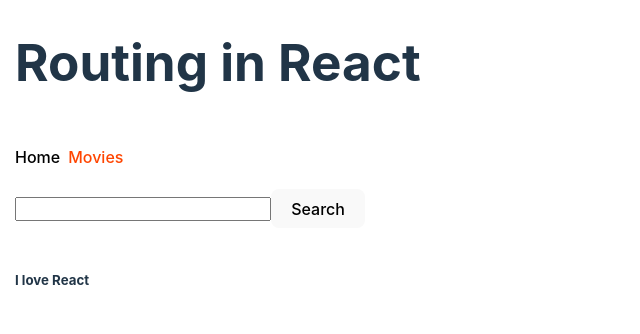
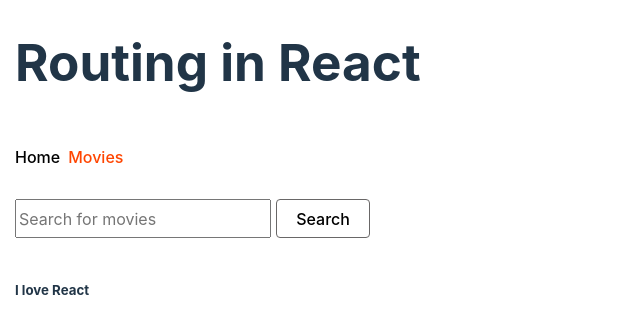
Before and after one commit to Liubov-Pysana/goit-react-hw-05, a React (Vite) app: page /movies in a window 1280 px wide. Shown: the top 334 px of the page, without its empty margins (0-640 px from the left). Built offline with nearby package versions, Linux system fonts and the light colour scheme; no server answers.

Commit message:
fixed MoviePage

```diff
--- a/src/pages/MoviesPage/MoviesPage.jsx
+++ b/src/pages/MoviesPage/MoviesPage.jsx
@@ -1,36 +1,53 @@
-import { Link } from "react-router-dom";
+import { useState, useEffect } from "react";
+import { searchMovies } from "../../tmdp-api.js";
 import MovieList from "../../components/MovieList/MovieList";
-import { useEffect, useState, createRef } from "react";
-import { getMovies, getTrendingMovies } from "../../tmdp-api";
+import css from "./MoviesPage.module.css";
+import { useSearchParams } from "react-router-dom";
 
 export default function MoviesPage() {
-    // <Link to="/movies">{MovieList}</Link>;
-    const inputRef = createRef();
-    const [search, setSearch] = useState("");
     const [movies, setMovies] = useState([]);
+    const [query, setQuery] = useState("");
+    const [searchParams, setSearchParams] = useSearchParams();
+
     useEffect(() => {
-        async function fetchMovies() {
-            try {
-                const data = await getMovies(search);
-                setMovies(data.results);
-            } catch (error) {}
+        const queryParam = searchParams.get("query");
+        if (queryParam) {
+            setQuery(queryParam);
+            handleSearch(queryParam);
         }
-        fetchMovies();
-    }, [search]);
+    }, [searchParams]);
+
+    const handleInputChange = (e) => {
+        setQuery(e.target.value);
+    };
+
+    const handleSearch = async (searchQuery) => {
+        if (!searchQuery.trim()) return;
+
+        try {
+            const data = await searchMovies(searchQuery);
+            setMovies(data.results); // Ensure you access the correct property
+        } catch (error) {
+            console.error("Error fetching movies:", error);
+        }
+    };
+
+    const handleSubmit = (e) => {
+        e.preventDefault();
+        if (!query.trim()) return;
+
+        setSearchParams({ query });
+    };
 
     return (
         <div>
-            <input ref={inputRef}></input>
-            <button
-                onClick={() => {
-                    console.log(inputRef.current.value);
-                    setSearch(inputRef.current.value);
-                }}
-            >
-                Search
-            </button>
-            {movies.length > 0 && <MovieList movies={movies}></MovieList>}
-            {/* <MovieList movies={movies}></MovieList> */}
+            <form onSubmit={handleSubmit} className={css.form}>
+                <input type="text" value={query} onChange={handleInputChange} placeholder="Search for movies" />
+                <button type="submit" className={css.btn}>
+                    Search
+                </button>
+            </form>
+            {movies.length > 0 && <MovieList movies={movies} />}
         </div>
     );
 }
--- /dev/null
+++ b/src/pages/MoviesPage/MoviesPage.module.css
@@ -0,0 +1,18 @@
+.form {
+    display: flex;
+    gap: 5px;
+    margin-top: 10px;
+}
+
+.btn {
+    background-color: #fff;
+    cursor: pointer;
+    border: 1px solid #696767;
+    border-radius: 4px;
+}
+
+.btn:hover {
+    background-color: #050505;
+    color: #fff;
+    border: 1px solid #050505;
+}
--- a/src/tmdp-api.js
+++ b/src/tmdp-api.js
@@ -11,7 +11,7 @@
     },
 };
 
-export const getMovies = async (query) => {
+export const searchMovies = async (query) => {
     const response = await axios.get(`/search/movie`, {
         params: {
             query,
```
